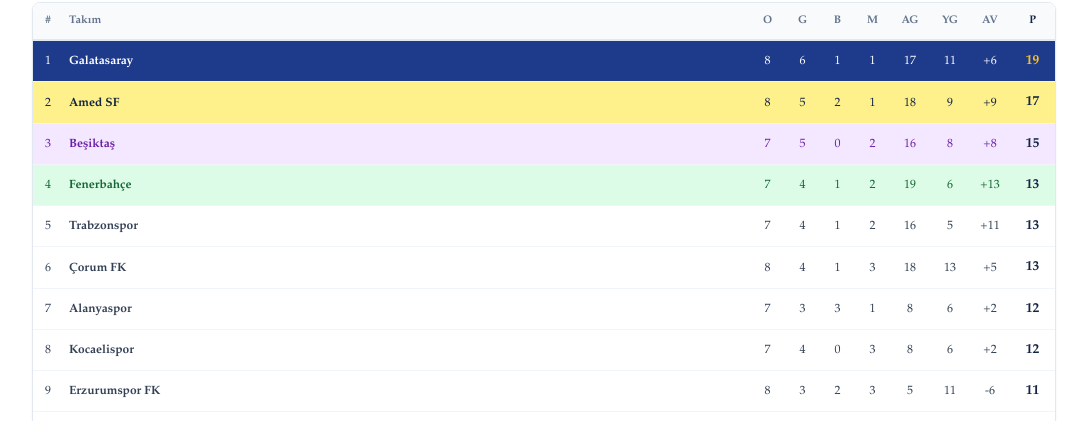
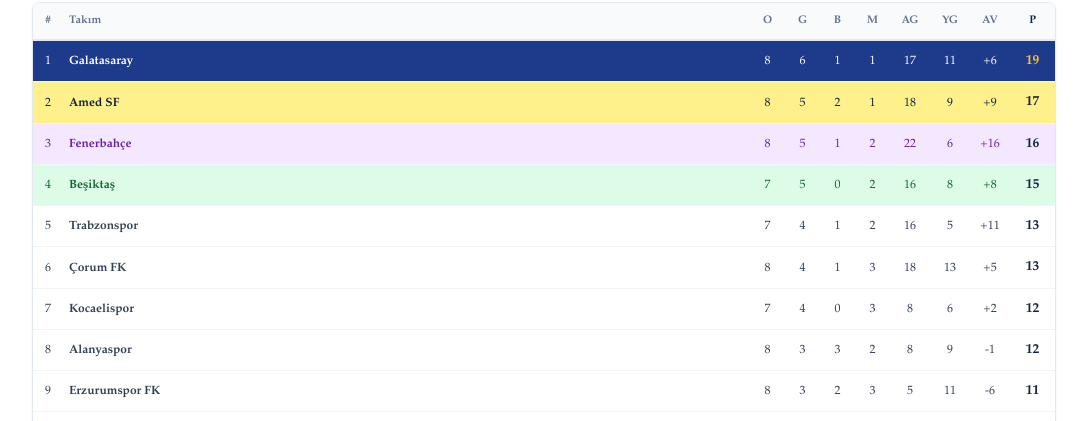
Before and after one commit to fantefut/fantefut, a Next.js app: page /puan-durumu in a window 1280 px wide. Shown: the part 277-698 px from the top of the page, without its empty margins (96-1183 px from the left). Built offline with nearby package versions, Linux system fonts and the light colour scheme.

Commit message:
feat: fenerbahçe 3-0 alanyaspor maç sonucu puan durumuna eklendi

```diff
--- a/app/fikstur-ilk-yari/page.js
+++ b/app/fikstur-ilk-yari/page.js
@@ -33,7 +33,7 @@
   "5. Hafta": ["Beşiktaş 3-0 Erzurum", "Samsun 1-5 Çorum", "Eyüp 0-2 Rize", "Alanya 2-2 Göztepe", "Konya 1-0 Trabzon", "Gençlerbirliği 1-2 Kasımpaşa", "Amed 5-0 Başakşehir", "Galatasaray 1-0 Kocaeli", "Gaziantep 0-0 Fenerbahçe"],
   "6. Hafta": ["Kasımpaşa 0-0 Konya", "Trabzon 4-0 Galatasaray", "Başakşehir 4-0 Gençlerbirliği", "Kocaeli 2-0 Gaziantep", "Çorum 1-2 Alanya", "Göztepe 2-2 Rize", "Fenerbahçe 8-0 Eyüp", "Amed 3-2 Beşiktaş", "Erzurum 1-0 Samsun"],
   "7. Hafta": ["Galatasaray 2-1 Kasımpaşa", "Gençlerbirliği 2-2 Amed", "Alanya 0-0 Erzurum", "Samsun 0-3 Trabzon", "Rize 0-3 Fenerbahçe", "Gaziantep 0-3 Çorum", "Konya 0-0 Başakşehir", "Beşiktaş 2-1 Kocaeli", "Eyüp 0-4 Göztepe"],
-  "8. Hafta": ["Çorum 2-1 Rize", "Fenerbahçe-Alanya", "Erzurum 2-0 Eyüp", "Gençlerbirliği 0-1 Galatasaray", "Amed 1-0 Konya", "Kasımpaşa-Samsun", "Kocaeli-Göztepe", "Başakşehir-Gaziantep", "Trabzon-Beşiktaş"],
+  "8. Hafta": ["Çorum 2-1 Rize", "Fenerbahçe 3-0 Alanya", "Erzurum 2-0 Eyüp", "Gençlerbirliği 0-1 Galatasaray", "Amed 1-0 Konya", "Kasımpaşa-Samsun", "Kocaeli-Göztepe", "Başakşehir-Gaziantep", "Trabzon-Beşiktaş"],
   "9. Hafta": ["Alanya-Kocaeli", "Samsun-Amed", "Eyüp-Kasımpaşa", "Gaziantep-Erzurum", "Göztepe-Çorum", "Konya-Gençlerbirliği", "Galatasaray-Fenerbahçe", "Rize-Trabzon", "Beşiktaş-Başakşehir"],
   "10. Hafta": ["Konya-Galatasaray", "Kocaeli-Rize", "Erzurum-Çorum", "Fenerbahçe-Göztepe", "Trabzon-Gaziantep", "Amed-Eyüp", "Samsun-Başakşehir", "Kasımpaşa-Beşiktaş", "Gençlerbirliği-Alanya"],
   "11. Hafta": ["Gaziantep-Kasımpaşa", "Galatasaray-Amed", "Göztepe-Başakşehir", "Samsun-Konya", "Eyüp-Kocaeli", "Beşiktaş-Gençlerbirliği", "Çorum-Fener", "Alanya-Trabzon", "Rize-Erzurum"],
--- a/app/form-durumu/page.js
+++ b/app/form-durumu/page.js
@@ -12,8 +12,8 @@
 ];
 
 const FORM_VERILERI = {
-  "Alanyaspor": "BGMGBGB", "Amed Sportif Faaliyetler": "GMGBGGBG", "Başakşehir": "GMBMMGB", "Beşiktaş": "GMGGGMG", "Çorum FK": "BMMGGMGG",
-  "Erzurumspor FK": "MMBGMGBG", "Eyüpspor": "MMGMMMMM", "Fenerbahçe": "MGGMBGG", "Galatasaray": "BGGGGMGG", "Gaziantep FK": "BGMGBMM",
+  "Alanyaspor": "BGMGBGBM", "Amed Sportif Faaliyetler": "GMGBGGBG", "Başakşehir": "GMBMMGB", "Beşiktaş": "GMGGGMG", "Çorum FK": "BMMGGMGG",
+  "Erzurumspor FK": "MMBGMGBG", "Eyüpspor": "MMGMMMMM", "Fenerbahçe": "MGGMBGGG", "Galatasaray": "BGGGGMGG", "Gaziantep FK": "BGMGBMM",
   "Gençlerbirliği": "GGBMMMBM", "Göztepe": "BMMMBBG", "Kasımpaşa": "BGBBGBM", "Kocaelispor": "MGGGMGM", "Konyaspor": "MMMMGBBM",
   "Rizespor": "GMGMGBMM", "Samsunspor": "BGMMMMM", "Trabzonspor": "BGMGMGG"
 };
--- a/app/ic-dis-saha/page.js
+++ b/app/ic-dis-saha/page.js
@@ -12,14 +12,14 @@
 ];
 
 const IC_DIS_SAHA_VERILERI = {
-  "Alanyaspor": { icSaha: "GBB", disSaha: "BMGG" },
+  "Alanyaspor": { icSaha: "GBB", disSaha: "BMGGM" },
   "Amed Sportif Faaliyetler": { icSaha: "GGGGG", disSaha: "MBB" },
   "Başakşehir": { icSaha: "GBMG", disSaha: "MMB" },
   "Beşiktaş": { icSaha: "GGGG", disSaha: "MGM" },
   "Çorum FK": { icSaha: "MGMG", disSaha: "BMGG" },
   "Erzurumspor FK": { icSaha: "MGGG", disSaha: "MBMB" },
   "Eyüpspor": { icSaha: "MGMM", disSaha: "MMMM" },
-  "Fenerbahçe": { icSaha: "GMG", disSaha: "MGBG" },
+  "Fenerbahçe": { icSaha: "GMGG", disSaha: "MGBG" },
   "Galatasaray": { icSaha: "BGGG", disSaha: "GGMG" },
   "Gaziantep FK": { icSaha: "BMBM", disSaha: "GGM" },
   "Gençlerbirliği": { icSaha: "GBMBM", disSaha: "GMM" },
@@ -214,7 +214,7 @@
             Süper Lig İç Saha ve Deplasman Form Grafiklerinin Karşılaştırmalı Analizi
           </h2>
           <p style={{ fontSize: '11px', color: '#475569', lineHeight: '1.6', margin: 0 }}>
-            FanteFut İç Saha ve Deplasman form durumu sayfasında, Süper Lig ekiplerinin kendi evlerindeki baskın performansları ile dış sahadaki zorlu mücadele serilerini ayrı ayrı inceleyebilirsiniz. Takımların taraftar avantajıyla kazandığı galibiyet serileri veya deplasman fobileri, fantezi futbol kadrolarında defans, orta saha ve forvet tercihi yaparken en stratejik faktörlerdendir. İlk 11 ve yedekleri planlamadan önce analiz etmeniz önerilir. Rizespor'un deplasmanda yenilmezlik serisi sona erdi.
+            FanteFut İç Saha ve Deplasman form durumu sayfasında, Süper Lig ekiplerinin kendi evlerindeki baskın performansları ile dış sahadaki zorlu mücadele serilerini ayrı ayrı inceleyebilirsiniz. Takımların taraftar avantajıyla kazandığı galibiyet serileri veya deplasman fobileri, fantezi futbol kadrolarında defans, orta saha ve forvet tercihi yaparken en stratejik faktörlerdendir. İlk 11 ve yedekleri planlamadan önce analiz etmeniz önerilir. Rizespor'un deplasmanda yenilmezlik serisi sona erdi. Amed SF içerde 5'te 5.
           </p>
         </div>
 
--- a/app/page.tsx
+++ b/app/page.tsx
@@ -14,7 +14,7 @@
   "Alanyaspor": "Maestro - Şüpheli - Adale - TD kararı\nFernandes - Şüpheli - Belli değil - Belli değil", "Amed Sportif Faaliyetler": "Yira Sor - Şüpheli - Adale - Ekim ayı\nDellova - Sakat - Adale - Kasım ayı", "Başakşehir": "Visca - Şüpheli - Maç ritmi - Belli değil\nOpoku - Şüpheli - Belli değil - Belli değil\nOperi - Şüpheli - Belli değil - Belli değil", "Beşiktaş": "Cerny - Sakat - Adale - Ekim sonu\nOrkun - Sakat - Topuk - Ekim sonu", "Çorum FK": "Serdar - Şüpheli - Belli değil - Belli değil\nBorza - Şüpheli - Belli değil - Belli değil",
   "Erzurumspor FK": "Kerk - Şüpheli - Belli değil - Belli değil", "Eyüpspor": "Sabiri - Sakat - Adale - Ekim ayı\nAbdullahi - Cezalı - Kırmızı kart - 10. hafta",
   "Fenerbahçe": "Jayden Oosterwolde - Liste dışı - Ameliyat oldu - Aralık\nAsensio - Sakat - Diz - Belli değil\nMert Müldür - Sakat - Menisküs - Kasım sonu\nAmara Diouf - Liste dışı - Özel program - Belli değil",
-  "Galatasaray": "Günay - Sakat - Diz - Belli değil\nTorreira - Cezalı - Kırmızı kart - 10. hafta\nSingo - Şüpheli - Uyluk - TD kararı\nLesley - Cezalı - Kırmızı kart - 9. hafta", "Gaziantep FK": "Fuat Bavuk - Sakat - Ayak b. - Belli değil\nArda - Şüpheli - Belli değil - Belli değil\nStewart - Şüpheli - Belli değil - Belli değil\nNazım Sangare - Sakat - Adale - Belli değil",
+  "Galatasaray": "Günay - Sakat - Diz - Belli değil\nTorreira - Cezalı - Kırmızı kart - 10. hafta\nSingo - Şüpheli - Uyluk - TD kararı\nLeao - Şüpheli - Kasık - Belli değil", "Gaziantep FK": "Fuat Bavuk - Sakat - Ayak b. - Belli değil\nArda - Şüpheli - Belli değil - Belli değil\nStewart - Şüpheli - Belli değil - Belli değil\nNazım Sangare - Sakat - Adale - Belli değil",
   "Gençlerbirliği": "K. Rodrigues - Sakat - Adale - Belli değil\nNiasse - Şüpheli - Adale - TD kararı\nTraore - Şüpheli - Belli değil - Belli değil\nPedro - Sakat - Belli değil - Belli değil\nKoita - Şüpheli - Ailevi - Ülkesinde",
   "Göztepe": "Sabra - Şüpheli - Ayak - Belli değil\nLuka - Kadro dışı - Soruşturma - Belli değil\nGodoi - Sakat - Adale - Belli değil\nFurkan B. - Sakat - Adale - Belli değil",
   "Kasımpaşa": "Kamil Ahmet - Sakat - Aşil - 2027\nBen Ouanes - Şüpheli - Adale - Ekim ayı", "Kocaelispor": "Maglica - Sakat - Adale - Ekim ayı\nPetkovic - Şüpheli - Maç ritmi - Belli değil\nHaidara - Sakat - Tendon - 2027\nZoukrou - Sakat - Hamstring - Aralık ayı\nDijksteel - Sakat - Biceps - Bireysel", "Konyaspor": "Uğurcan - Şüpheli - Belli değil - Belli değil\nDompe - Sakat - Adale - Belli değil\nAdil - Sakat - Çapraz bağ - 2027", "Rizespor": "Alikulov - Şüpheli - Maç ritmi - TD kararı\nMocsi - Sakat - Adale - Ekim sonu\nAhmed - Sakat - Diz - Ekim sonu\nCan - Sakat - Bilek - Kasım ayı", "Samsunspor": "Assoumou - Sakat - Adale - Belli değil\nCelil - Şüpheli - Uyluk - Belli değil\nFatih - Sakat - Kaburga k. - Belli değil\nJarju - Şüpheli - Belli değil - Belli değil", "Trabzonspor": "Okay - Sakat - Adale - 2027\nOnuachu - Sakat - Belli değil - Belli değil\nMelih - Cezalı - Kırmızı kart - 10. hafta\nUmut - Sakat - Tendon - Belli değil\nMalinovskyi - Sakat - Ameliyat oldu - Kasım sonu\nMustafa - Şüpheli - Belli değil - TD kararı\nSavic - Şüpheli - Belli değil - TD kararı\nOnuralp - Sakat - Tendon - Belli değil"
@@ -142,7 +142,7 @@
           color: '#475569',
           fontFamily: ICERIK_FONTU
         }}>
-          <strong>Süper Lig Eksik Listesi:</strong> Takımlarımızın güncel sakat, cezalı ve kadro dışı oyuncularının listesine bu sayfadan ulaşabilirsiniz. Liste düzenli olarak güncellenmekte olup; oyuncuların sakatlık nedenleri ve tahmini dönüş süreleri yer almaktadır. Maç kadrosu planlamaları ve taktik analizler için güncel verilere göz atabilirsiniz. <strong>Avrupa'da maç yapan takımlarımızın rotasyonlarına dikkat.</strong> Fenerbahçe'de Vedat mı, Lukaku mu, Galatasaray'da orta saha rotasyonu nasıl olacak, hepsini takipteyiz. <strong>Son güncellemeleri kaçırmamak için bildirimleri açın yada her gün sayfayı ziyaret etmeyi unutmayın.</strong> Trabzonspor'da son haftaların banko orta saha oyuncusu Melih, Galatasaray'ın kilit oyuncusu Torreira ve Eyüpspor'lu Abdullahi cezalı duruma düştü. Celil, Adil ve Cerny sakatlanarak oyundan alındılar. Adil uzun süre yok, Cerny Trabzonspor maçında olmayacak gibi görünüyor. Avrupa maçlarında sakatlanıp oyundan çıkan oyunculardan Onuachu, derbide yok gibi. Orkun sağ ayak topuk sakatlığından dolayı 2-3 hafta olmayacak. Asensio'nun sakatlığı sürüyor. Çorum FK'de sol bek Borza sakatlanıp çıktı, yerine Arda dahil oldu. Takip edilmeli.
+          <strong>Süper Lig Eksik Listesi:</strong> <strong>Kadronuzu kurmadan önce sitemizin tüm sayfalarını incelemenizi tavsiye ederiz. Her sayfada önemli bilgiler bulunmaktadır.</strong> Takımlarımızın güncel sakat, cezalı ve kadro dışı oyuncularının listesine bu sayfadan ulaşabilirsiniz. Liste düzenli olarak güncellenmekte olup; oyuncuların sakatlık nedenleri ve tahmini dönüş süreleri yer almaktadır. Maç kadrosu planlamaları ve taktik analizler için güncel verilere göz atabilirsiniz. <strong>Avrupa'da maç yapan takımlarımızın rotasyonlarına dikkat.</strong> Fenerbahçe'de Vedat mı, Lukaku mu, Galatasaray'da orta saha rotasyonu nasıl olacak, hepsini takipteyiz. <strong>Son güncellemeleri kaçırmamak için bildirimleri açın yada her gün sayfayı ziyaret etmeyi unutmayın.</strong> Trabzonspor'da son haftaların banko orta saha oyuncusu Melih, Galatasaray'ın kilit oyuncusu Torreira ve Eyüpspor'lu Abdullahi cezalı duruma düştü. Celil, Adil ve Cerny sakatlanarak oyundan alındılar. Adil uzun süre yok, Cerny Trabzonspor maçında olmayacak gibi görünüyor. Avrupa maçlarında sakatlanıp oyundan çıkan oyunculardan Onuachu, derbide yok gibi. Orkun sağ ayak topuk sakatlığından dolayı 2-3 hafta olmayacak. Asensio'nun sakatlığı sürüyor. Çorum FK'de sol bek Borza sakatlanıp çıktı, yerine Arda dahil oldu. Leao'nun kasıkta problem oluştu Gençlerbirliği maçında. <strong>Takip edilmeli.</strong>
         </div>
 
         {/* 4. Eski en alt reklam alanı tamamen temizlendi. */}
--- a/app/puan-durumu/page.js
+++ b/app/puan-durumu/page.js
@@ -4,16 +4,16 @@
 // Ortak utils bileşenlerini ve fontları dışarıdan dahil ediyoruz
 import { Navbar, Header, Footer, BAŞLIK_FONTU, ICERIK_FONTU } from '../utils';
 
-// 📊 GÜNCELLENMİŞ EN SON VERİ HAVUZU (8. Hafta 2. Gün Sonuçları Dahil)
+// 📊 GÜNCELLENMİŞ EN SON VERİ HAVUZU (Fenerbahçe 3-0 Alanyaspor Sonrası)
 const PUAN_DATA = [
   { sira: 1, takim: "Galatasaray", o: 8, g: 6, b: 1, m: 1, ag: 17, yg: 11, av: 6, p: 19 },
   { sira: 2, takim: "Amed SF", o: 8, g: 5, b: 2, m: 1, ag: 18, yg: 9, av: 9, p: 17 },
-  { sira: 3, takim: "Beşiktaş", o: 7, g: 5, b: 0, m: 2, ag: 16, yg: 8, av: 8, p: 15 },
-  { sira: 4, takim: "Fenerbahçe", o: 7, g: 4, b: 1, m: 2, ag: 19, yg: 6, av: 13, p: 13 },
+  { sira: 3, takim: "Fenerbahçe", o: 8, g: 5, b: 1, m: 2, ag: 22, yg: 6, av: 16, p: 16 },
+  { sira: 4, takim: "Beşiktaş", o: 7, g: 5, b: 0, m: 2, ag: 16, yg: 8, av: 8, p: 15 },
   { sira: 5, takim: "Trabzonspor", o: 7, g: 4, b: 1, m: 2, ag: 16, yg: 5, av: 11, p: 13 },
   { sira: 6, takim: "Çorum FK", o: 8, g: 4, b: 1, m: 3, ag: 18, yg: 13, av: 5, p: 13 },
-  { sira: 7, takim: "Alanyaspor", o: 7, g: 3, b: 3, m: 1, ag: 8, yg: 6, av: 2, p: 12 },
-  { sira: 8, takim: "Kocaelispor", o: 7, g: 4, b: 0, m: 3, ag: 8, yg: 6, av: 2, p: 12 },
+  { sira: 7, takim: "Kocaelispor", o: 7, g: 4, b: 0, m: 3, ag: 8, yg: 6, av: 2, p: 12 },
+  { sira: 8, takim: "Alanyaspor", o: 8, g: 3, b: 3, m: 2, ag: 8, yg: 9, av: -1, p: 12 },
   { sira: 9, takim: "Erzurumspor FK", o: 8, g: 3, b: 2, m: 3, ag: 5, yg: 11, av: -6, p: 11 },
   { sira: 10, takim: "Kasımpaşa", o: 7, g: 2, b: 4, m: 1, ag: 8, yg: 8, av: 0, p: 10 },
   { sira: 11, takim: "Rizespor", o: 8, g: 3, b: 1, m: 4, ag: 8, yg: 11, av: -3, p: 10 },
@@ -161,7 +161,7 @@
           color: '#475569',
           fontFamily: ICERIK_FONTU
         }}>
-          <strong>Süper Lig Güncel Puan Durumu ve Fantezi Lig Analizi:</strong> Takımlarımızın oynadıkları maç sayısı, galibiyet, beraberlik, mağlubiyet sayıları ile birlikte attıkları yedikleri goller, averaj verileri ve güncel lig sıralamaları bu sayfada anlık olarak listelenmektedir. Avrupa kotası ve küme düşme potasını gösteren renkli göstergelerimiz sayesinde ligdeki son durumu takip edebilirsiniz. Fantezi futbol kadrolarınızı kurarken puan durumundaki sıralamaları, takımların gol yollarındaki performanslarını ve savunma güçlerini analiz etmek kritik önem taşır. Haftalık kadro kurulumlarınızı, genel form, iç saha - deplasman form durumları ile eksik ve cezalı listeleriyle birlikte buradaki güncel puan durumu verileri ışığında güvenle yapabilir, fantezi futbol liginizde fark yaratacak stratejiler geliştirebilirsiniz. Kasımpaşa'nın yenilmesiyle birlikte namağlup takım kalmadı ligde. Amed SF liderliği Galatasaray'a bıraktı. Galatasaray, Beşiktaş, Amed SF ve Fenerbahçe Avrupa için gerekli olan ilk 4'te bitiriyorlar 7. haftayı. Düşme potasında ise Konyaspor, Samsunspor ve Eyüpspor var.
+          <strong>Süper Lig Güncel Puan Durumu ve Fantezi Lig Analizi:</strong> Takımlarımızın oynadıkları maç sayısı, galibiyet, beraberlik, mağlubiyet sayıları ile birlikte attıkları yedikleri goller, averaj verileri ve güncel lig sıralamaları bu sayfada anlık olarak listelenmektedir. Avrupa kotası ve küme düşme potasını gösteren renkli göstergelerimiz sayesinde ligdeki son durumu takip edebilirsiniz. Fantezi futbol kadrolarınızı kurarken puan durumundaki sıralamaları, takımların gol yollarındaki performanslarını ve savunma güçlerini analiz etmek kritik önem taşır. Haftalık kadro kurulumlarınızı, genel form, iç saha - deplasman form durumları ile eksik ve cezalı listeleriyle birlikte buradaki güncel puan durumu verileri ışığında güvenle yapabilir, fantezi futbol liginizde fark yaratacak stratejiler geliştirebilirsiniz. Galatasaray 88'de liderliği kurtardı. Düşme potasında ise Konyaspor, Samsunspor ve Eyüpspor var.
         </div>
 
         {/* 3. Eski en alt şerit reklam alanı tamamen temizlendi, otomatik sisteme devredildi */}
```
